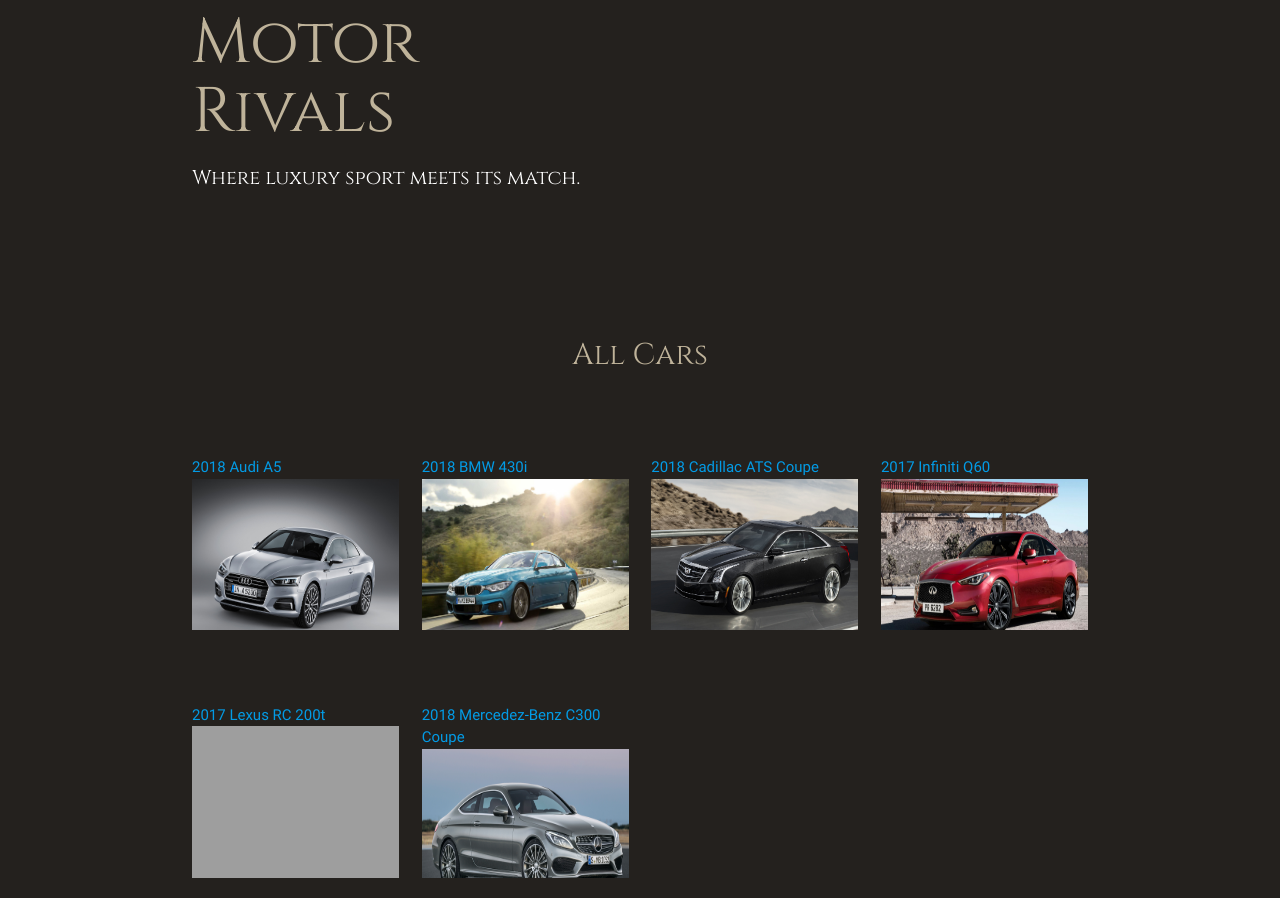
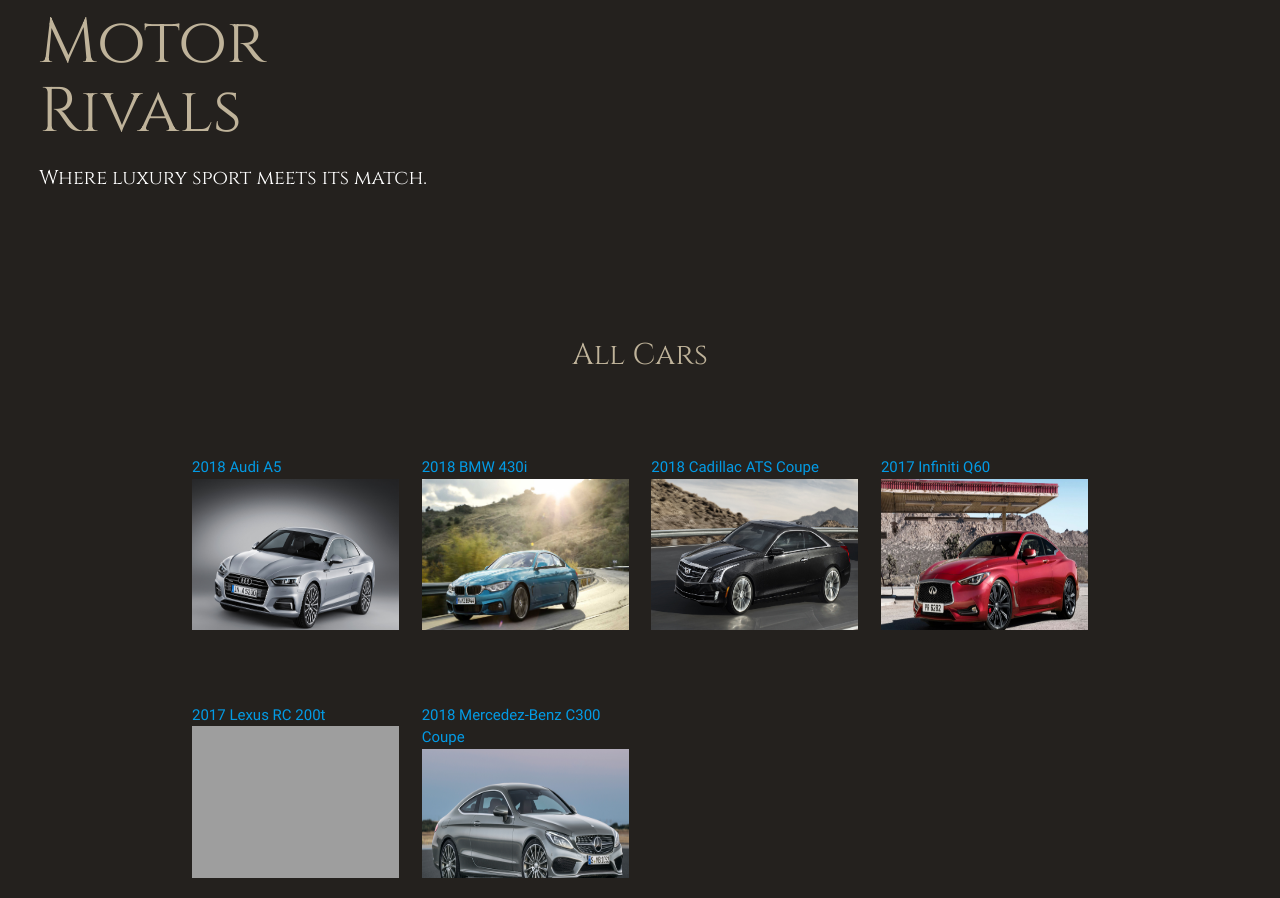
Before and after one commit to rafbatista/motor-rivals, a website: page index.html in a window 1280 px wide. Drawn offline with nearby package versions, Linux system fonts and the light colour scheme; grey boxes are pictures that could not be loaded.

Commit message:
Changed position of header on page. #1

```diff
--- a/index.html
+++ b/index.html
@@ -11,10 +11,10 @@
   <body>
     <div class="container">
       <div class="row">
-        <div class="col s6"><h1>Motor Rivals</h1></div>
+        <div class="col s6 pull-s2"><h1>Motor Rivals</h1></div>
       </div>
       <div class="row">
-        <div class="col s6"><h2>Where luxury sport meets its match.</h2></div>
+        <div class="col s6 pull-s2"><h2>Where luxury sport meets its match.</h2></div>
       </div>
       <div class="row">
         <div class="col s12 h3"><h3>All Cars</h3></div>
```
